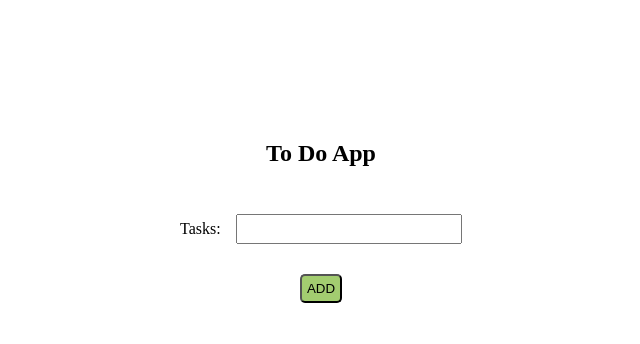
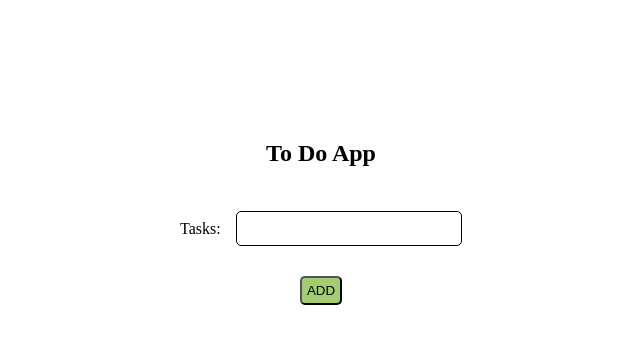
Before and after one commit to angkamilama/REACT-To-do-app, a React (Create React App) app: page / in a window 1280 px wide. Shown: the top 344 px of the page, without its empty margins (319-959 px from the left). Built offline with nearby package versions, Linux system fonts and the light colour scheme.

Commit message:
add style

```diff
--- a/src/Style.css
+++ b/src/Style.css
@@ -26,7 +26,7 @@
  flex-direction: column;
  justify-content: space-between;
  align-items: center;
- padding: 8px;
+ padding: 5px;
  width: 90vw;
 }
 
@@ -35,7 +35,7 @@
   height: 400px;
   display: flex;
   flex-direction: column;
-  justify-content: space-between;
+  justify-content: center;
   align-items: center;
   padding: 9px;
 }
@@ -53,8 +53,11 @@
 }
 .input-box {
   width: 80%;
-  height: 30px;
-  padding: 8px;
+  height: 35px;
+  padding: 10px;
+  font-size: 18px;
+  border-radius: 5px;
+  border: 1px solid black;
 }
 
 .form-container button {
```
